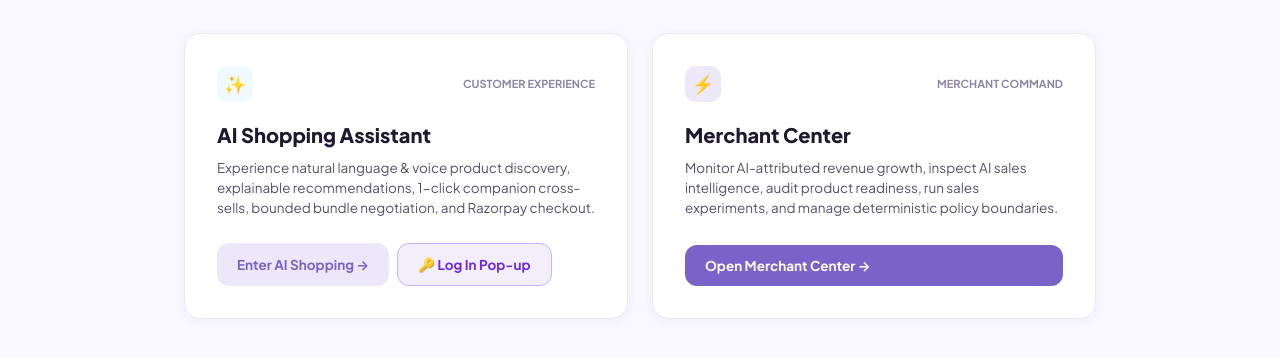
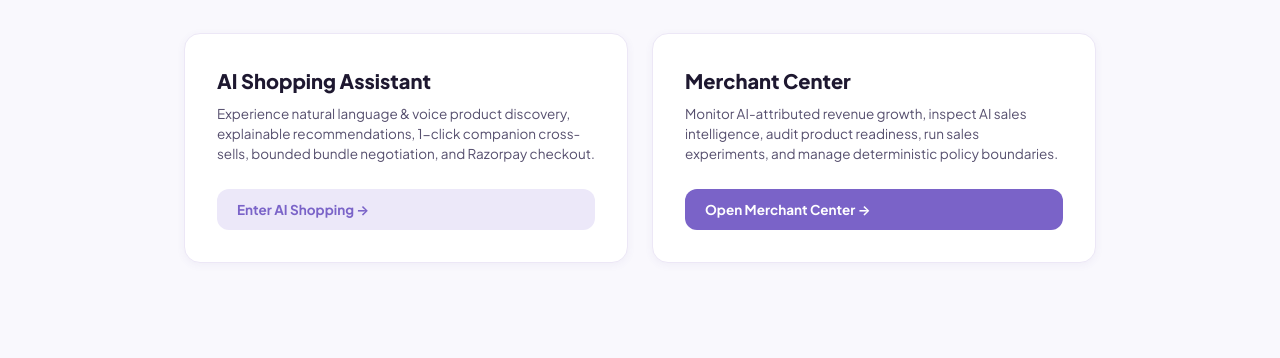
Before and after one commit to jiyabusa/AI-Growth-Agentic-Commerce, a website: page client/index.html in a window 1280 px wide. Shown: the part 282-640 px from the top of the page. Drawn offline with Linux system fonts and the light colour scheme; no server answers.

Commit message:
Clean up homepage feature cards: remove icons, eyebrows, and redundant login button

```diff
--- a/client/app.js
+++ b/client/app.js
@@ -181,8 +181,7 @@ function setupNavigation() {
   document.getElementById('nav-brand-home')?.addEventListener('click', () => window.switchAppView('view-landing'));
 
   // Landing page portal card click handlers — open login popup directly if not logged in
-  document.getElementById('card-enter-shopping')?.addEventListener('click', (e) => {
-    if (e.target && e.target.id === 'btn-hero-login-popup') return;
+  document.getElementById('card-enter-shopping')?.addEventListener('click', () => {
     if (currentCustomer) {
       window.switchAppView('view-shopping');
     } else {
@@ -196,10 +195,6 @@ function setupNavigation() {
     } else {
       openCustomerLoginModal('login');
     }
-  });
-  document.getElementById('btn-hero-login-popup')?.addEventListener('click', (e) => {
-    e.stopPropagation();
-    openCustomerLoginModal('login');
   });
 
   document.getElementById('card-enter-merchant')?.addEventListener('click', () => {
--- a/client/index.html
+++ b/client/index.html
@@ -79,35 +79,22 @@
       <div class="landing-cards-grid">
         <!-- AI Shopping Card -->
         <div class="portal-card portal-card-shopping" id="card-enter-shopping">
-          <div class="portal-card-header">
-            <div class="card-icon-pill icon-blue">✨</div>
-            <span class="card-tag">Customer Experience</span>
-          </div>
           <h2 class="portal-card-title">AI Shopping Assistant</h2>
           <p class="portal-card-desc">
             Experience natural language &amp; voice product discovery, explainable recommendations, 1-click companion cross-sells, bounded bundle negotiation, and Razorpay checkout.
           </p>
-          <div style="display: flex; gap: 8px; flex-wrap: wrap; margin-top: auto;">
-            <button type="button" class="btn-portal btn-shopping-action" id="btn-enter-shopping-direct">
-              Enter AI Shopping &rarr;
-            </button>
-            <button type="button" class="btn-portal btn-landing-login-pop" id="btn-hero-login-popup" style="background: rgba(109, 40, 217, 0.08); color: #6d28d9; border: 1.5px solid #c4b5fd; font-weight: 700;">
-              🔑 Log In Pop-up
-            </button>
-          </div>
+          <button type="button" class="btn-portal btn-shopping-action" id="btn-enter-shopping-direct">
+            Enter AI Shopping &rarr;
+          </button>
         </div>
 
         <!-- Merchant Portal Card -->
         <div class="portal-card portal-card-merchant" id="card-enter-merchant">
-          <div class="portal-card-header">
-            <div class="card-icon-pill icon-lavender">⚡</div>
-            <span class="card-tag">Merchant Command</span>
-          </div>
           <h2 class="portal-card-title">Merchant Center</h2>
           <p class="portal-card-desc">
             Monitor AI-attributed revenue growth, inspect AI sales intelligence, audit product readiness, run sales experiments, and manage deterministic policy boundaries.
           </p>
-          <button class="btn-portal btn-merchant-action">
+          <button type="button" class="btn-portal btn-merchant-action">
             Open Merchant Center &rarr;
           </button>
         </div>
```
